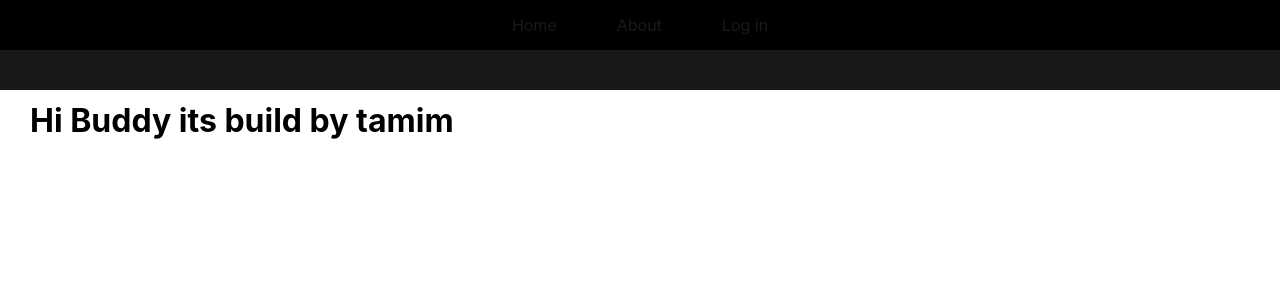
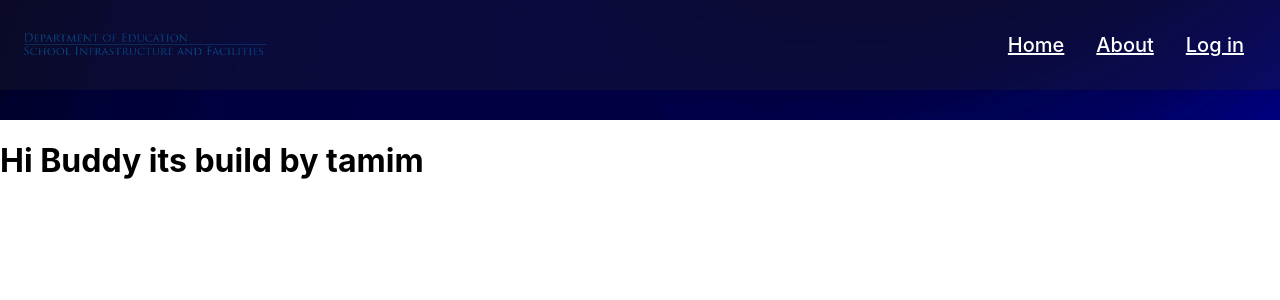
Before and after one commit to tamimhossain11/ministry-of-edu-ph, a React (Create React App) app in the folder client/: page / in a window 1280 px wide. Shown: the top 300 px of the page. Built offline with nearby package versions, Linux system fonts and the light colour scheme.

Commit message:
implementing Login

```diff
--- a/client/src/App.css
+++ b/client/src/App.css
@@ -1,22 +1,5 @@
-
-.menu {
-  background-color: #000;
-  text-align: center;
-  padding: 15px 0;
-}
-
-.menu .menuItem {
-  display: inline-block;
-  margin: 0 30px;
-}
-
-.menu .menuItem a {
-  color: #fff;
-  text-decoration: none;
-}
 
 .page {
-  padding: 30px;
 }
 
 .page h2 {
@@ -58,3 +41,19 @@
   padding: 15px;
   color: #fff;
 }
+
+.menu {
+  background-color: #000;
+  text-align: center;
+  padding: 150px 0;
+}
+
+.menu .menuItem {
+  display: inline-block;
+  margin: 0 30px;
+}
+
+.menu .menuItem a {
+  color: #fff;
+  text-decoration: none;
+}
--- /dev/null
+++ b/client/src/Components/Hero/Hero.css
@@ -0,0 +1,26 @@
+.hero {
+    height: 15vh; /* 25% of the viewport height */
+    background-image: url('../../resources/images/bg1.jpg'); /* Replace 'path/to/your/image.jpg' with the actual path to your image */
+    background-size: cover; /* Ensure the background image covers the entire container */
+    background-position: center; /* Center the background image */
+    color: #ffffff; /* Text color */
+    text-align: center; /* Center-align text */
+    display: flex;
+    justify-content: center;
+    align-items: center;
+  }
+
+  /* Additional styles for text content within the hero */
+  .hero-content {
+    padding-top: 60px;
+    max-width: 600px; /* Example: Limit content width */
+  }
+
+  .hero h1 {
+    font-size: 2.5em;
+    margin: 0;
+  }
+
+  .hero p {
+    font-size: 1.2em;
+  }
--- /dev/null
+++ b/client/src/Components/Hero/Hero.js
@@ -0,0 +1,11 @@
+import React from 'react';
+import './Hero.css'; // Import CSS file for styling
+
+const Hero = () => {
+  return (
+    <div className="hero">
+    </div>
+  );
+};
+
+export default Hero;
--- a/client/src/Components/structure/Header.js
+++ b/client/src/Components/structure/Header.js
@@ -1,18 +1,75 @@
 import React, { useState } from 'react'
 import { FaBars, FaTimes } from 'react-icons/fa'
 import logo from '../../resources/images/logoname.png'
+import { Link, Route, Routes } from "react-router-dom";
+import { AuthData } from "../../auth/AuthWrapper";
+import { nav } from "./nav";
+import './header.css'
+export const RenderRoutes = () => {
+    const { user } = AuthData();
+    const navItems = nav(user);
 
-import './header.css'
+    return (
+        <Routes>
+            {navItems.map((r, i) => {
+                if (r.isPrivate && user.isAuthenticated) {
+                    return <Route key={i} path={r.path} element={r.element} />;
+                } else if (!r.isPrivate) {
+                    return <Route key={i} path={r.path} element={r.element} />;
+                } else return false;
+            })}
+        </Routes>
+    );
+};
 
 export const RenderHeader = () => {
+    const [click, setClick] = useState(false)
+    const handleClick = () => setClick(!click)
+    const closeMenu = () => setClick(false)
+    const { user, logout } = AuthData();
+    const navItems = nav(user);
+    const MenuItem = ({ r }) => {
 
-    const [click, setClick] = useState(false)
-
+        return (
+            <div className="nav-item">
+                <Link to={r.path}>{r.name}</Link>
+            </div>
+        );
+    };
 
     return (
         <div className='header'>
+            <nav className='navbar'>
+                <a href='/' className='logo'>
+                    <img src={logo} alt='logo' />
+                </a>
+                <div className='hamburger' onClick={handleClick}>
+                    {click ? (<FaTimes size={30} style={{ color: '#ffffff' }} />)
+                        : (<FaBars size={30} style={{ color: '#ffffff' }} />)}
 
+                </div>
+                <ul className={click ? "nav-menu active" : "nav-menu"}>
+                    {navItems.map((r, i) => {
+                        if (!r.isPrivate && r.isMenu) {
+                            return <MenuItem key={i} r={r} />;
+                        } else if (user.isAuthenticated && r.isMenu) {
+                            return <MenuItem key={i} r={r} />;
+                        } else return false;
+                    })}
 
+                    {user.isAuthenticated ? (
+                        <div className="nav-item">
+                            <Link to="#" onClick={logout}>
+                                Log out
+                            </Link>
+                        </div>
+                    ) : (
+                        <div className="nav-item">
+                            <Link to={"login"}>Log in</Link>
+                        </div>
+                    )}
+                </ul>
+            </nav>
         </div>
     )
 }
--- a/client/src/Components/structure/RenderNavigation.js
+++ /dev/null
@@ -1,57 +0,0 @@
-import { Link, Route, Routes } from "react-router-dom";
-import { AuthData } from "../../auth/AuthWrapper";
-import { nav } from "./nav";
-
-export const RenderRoutes = () => {
-  const { user } = AuthData();
-  const navItems = nav(user);
-
-  return (
-    <Routes>
-      {navItems.map((r, i) => {
-        if (r.isPrivate && user.isAuthenticated) {
-          return <Route key={i} path={r.path} element={r.element} />;
-        } else if (!r.isPrivate) {
-          return <Route key={i} path={r.path} element={r.element} />;
-        } else return false;
-      })}
-    </Routes>
-  );
-};
-
-export const RenderMenu = () => {
-  const { user, logout } = AuthData();
-  const navItems = nav(user);
-
-  const MenuItem = ({ r }) => {
-    return (
-      <div className="menuItem">
-        <Link to={r.path}>{r.name}</Link>
-      </div>
-    );
-  };
-
-  return (
-    <div className="menu">
-      {navItems.map((r, i) => {
-        if (!r.isPrivate && r.isMenu) {
-          return <MenuItem key={i} r={r} />;
-        } else if (user.isAuthenticated && r.isMenu) {
-          return <MenuItem key={i} r={r} />;
-        } else return false;
-      })}
-
-      {user.isAuthenticated ? (
-        <div className="menuItem">
-          <Link to="#" onClick={logout}>
-            Log out
-          </Link>
-        </div>
-      ) : (
-        <div className="menuItem">
-          <Link to={"login"}>Log in</Link>
-        </div>
-      )}
-    </div>
-  );
-};
--- a/client/src/Components/structure/header.css
+++ b/client/src/Components/structure/header.css
@@ -7,7 +7,7 @@
     z-index: 1;
     transition: .3s ease-in;
     overflow: hidden;
-    background-color: rgba(0,0,0,.9);
+    background-color: rgba(45, 45, 45, 0.23);
 }
 
 .header .navbar {
@@ -36,6 +36,7 @@
 .header .nav-item {
     padding: 1rem;
     font-weight: 500;
+    font-size: 20px;
 }
 
 .header .nav-item a:hover {
--- a/client/src/Pages/Home/Home.js
+++ b/client/src/Pages/Home/Home.js
@@ -1,8 +1,9 @@
-
+import Hero from "../../Components/Hero/Hero"
 
 export const Home = () => {
 
     return (
+
          <div className="page">
              <h1>Hi Buddy its build by tamim</h1>
          </div>
--- a/client/src/auth/AuthWrapper.js
+++ b/client/src/auth/AuthWrapper.js
@@ -1,6 +1,6 @@
 import { createContext, useContext, useEffect, useState } from "react";
-import { RenderHeader } from "../Components/structure/Header";
-import { RenderMenu, RenderRoutes } from "../Components/structure/RenderNavigation";
+import { RenderHeader,RenderRoutes} from "../Components/structure/Header";
+import Hero from "../Components/Hero/Hero";
 
 const AuthContext = createContext();
 export const AuthData = () => useContext(AuthContext);
@@ -54,8 +54,8 @@ export const AuthWrapper = ({ children }) => {
   return (
     <AuthContext.Provider value={{ user, login, logout }}>
       <>
-        <RenderHeader />
-        <RenderMenu user={user} />
+        <RenderHeader user={user} />
+        <Hero/>
         <RenderRoutes user={user} />
       </>
     </AuthContext.Provider>
```
Also changed, not shown: client/src/Components/Hero/LandingHero.js (deleted, +0 -16 lines), client/src/Pages/Login.js (+116 -0 lines), client/public/bg1.jpg (deleted), client/src/resources/images/bg1.jpg (added).
